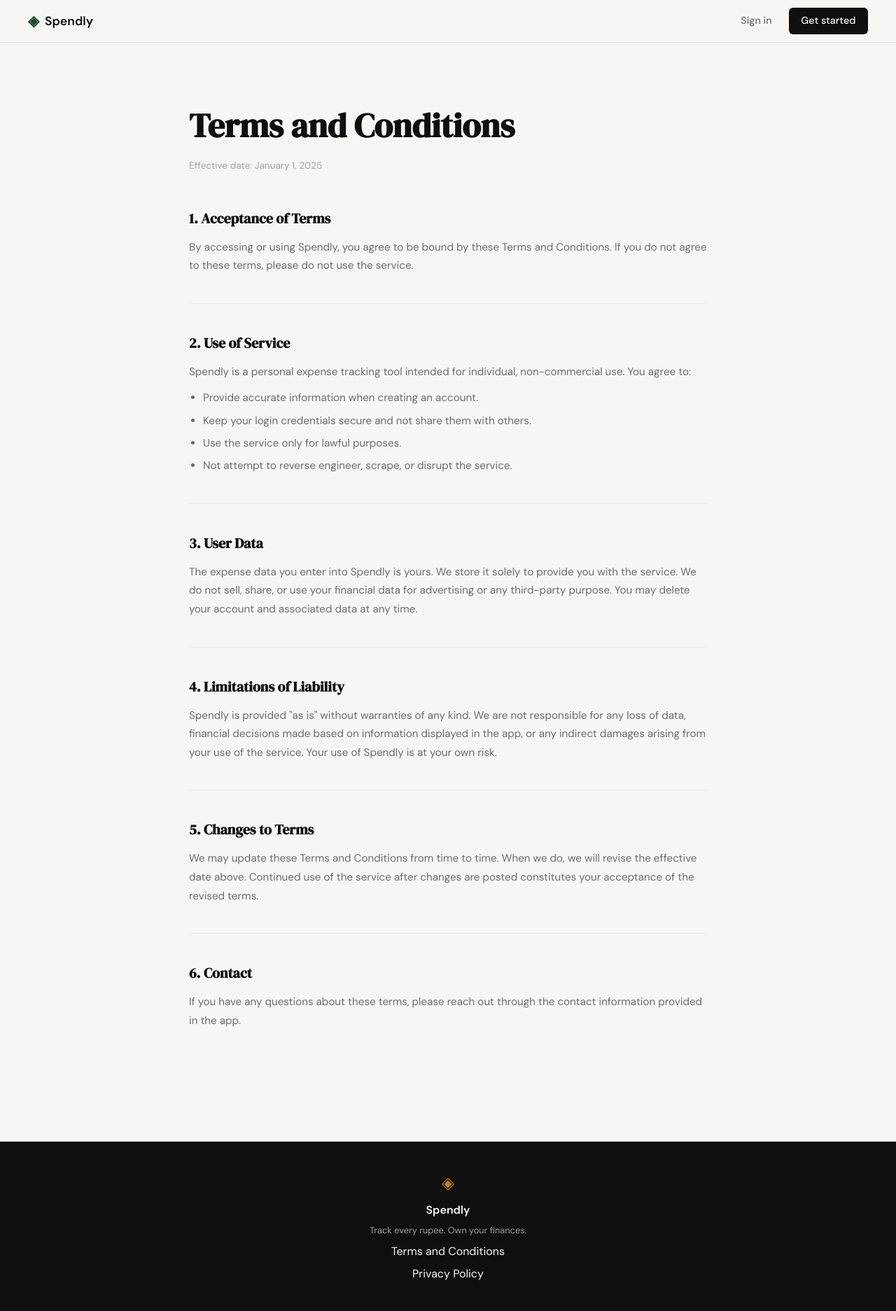
After one commit to zakhmicr7/spendly, a Flask app: page /terms in a window 1280 px wide. The commit adds this page. Shown: the whole page at 70% size. Run offline with Flask 3, Linux system fonts and the light colour scheme.

Commit message:
landing page: add terms and conditions page and route

```diff
--- a/app.py
+++ b/app.py
@@ -10,6 +10,11 @@ app = Flask(__name__)
 @app.route("/")
 def landing():
     return render_template("landing.html")
+
+
+@app.route("/terms")
+def terms():
+    return render_template("terms.html")
 
 
 @app.route("/register")
--- a/static/css/style.css
+++ b/static/css/style.css
@@ -508,6 +508,69 @@ a { color: inherit; text-decoration: none; }
 }
 
 /* ------------------------------------------------------------------ */
+/* Legal pages (Terms, Privacy)                                        */
+/* ------------------------------------------------------------------ */
+
+.legal-page {
+    padding: 5rem 2rem;
+}
+
+.legal-inner {
+    max-width: 740px;
+    margin: 0 auto;
+}
+
+.legal-title {
+    font-family: var(--font-display);
+    font-size: clamp(2rem, 4vw, 3rem);
+    color: var(--ink);
+    margin-bottom: 0.5rem;
+}
+
+.legal-effective {
+    font-size: 0.85rem;
+    color: var(--ink-faint);
+    margin-bottom: 3rem;
+}
+
+.legal-section {
+    margin-bottom: 2.5rem;
+    padding-bottom: 2.5rem;
+    border-bottom: 1px solid var(--border-soft);
+}
+
+.legal-section:last-child {
+    border-bottom: none;
+}
+
+.legal-section h2 {
+    font-family: var(--font-display);
+    font-size: 1.25rem;
+    color: var(--ink);
+    margin-bottom: 0.75rem;
+}
+
+.legal-section p {
+    font-size: 0.95rem;
+    color: var(--ink-muted);
+    line-height: 1.75;
+}
+
+.legal-section ul {
+    margin-top: 0.75rem;
+    padding-left: 1.25rem;
+    display: flex;
+    flex-direction: column;
+    gap: 0.4rem;
+}
+
+.legal-section ul li {
+    font-size: 0.95rem;
+    color: var(--ink-muted);
+    line-height: 1.7;
+}
+
+/* ------------------------------------------------------------------ */
 /* Responsive                                                          */
 /* ------------------------------------------------------------------ */
 
--- a/templates/base.html
+++ b/templates/base.html
@@ -34,7 +34,7 @@
             <span class="brand-icon">◈</span>
             <span class="footer-name">Spendly</span>
             <p class="footer-copy">Track every rupee. Own your finances.</p>
-            <a href="#">Terms and Conditions</a>
+            <a href="/terms">Terms and Conditions</a>
             <a href="#">Privacy Policy</a>
         </div>
     </footer>
--- /dev/null
+++ b/templates/terms.html
@@ -0,0 +1,50 @@
+{% extends "base.html" %}
+
+{% block title %}Terms and Conditions — Spendly{% endblock %}
+
+{% block content %}
+
+<section class="legal-page">
+    <div class="legal-inner">
+        <h1 class="legal-title">Terms and Conditions</h1>
+        <p class="legal-effective">Effective date: January 1, 2025</p>
+
+        <div class="legal-section">
+            <h2>1. Acceptance of Terms</h2>
+            <p>By accessing or using Spendly, you agree to be bound by these Terms and Conditions. If you do not agree to these terms, please do not use the service.</p>
+        </div>
+
+        <div class="legal-section">
+            <h2>2. Use of Service</h2>
+            <p>Spendly is a personal expense tracking tool intended for individual, non-commercial use. You agree to:</p>
+            <ul>
+                <li>Provide accurate information when creating an account.</li>
+                <li>Keep your login credentials secure and not share them with others.</li>
+                <li>Use the service only for lawful purposes.</li>
+                <li>Not attempt to reverse engineer, scrape, or disrupt the service.</li>
+            </ul>
+        </div>
+
+        <div class="legal-section">
+            <h2>3. User Data</h2>
+            <p>The expense data you enter into Spendly is yours. We store it solely to provide you with the service. We do not sell, share, or use your financial data for advertising or any third-party purpose. You may delete your account and associated data at any time.</p>
+        </div>
+
+        <div class="legal-section">
+            <h2>4. Limitations of Liability</h2>
+            <p>Spendly is provided "as is" without warranties of any kind. We are not responsible for any loss of data, financial decisions made based on information displayed in the app, or any indirect damages arising from your use of the service. Your use of Spendly is at your own risk.</p>
+        </div>
+
+        <div class="legal-section">
+            <h2>5. Changes to Terms</h2>
+            <p>We may update these Terms and Conditions from time to time. When we do, we will revise the effective date above. Continued use of the service after changes are posted constitutes your acceptance of the revised terms.</p>
+        </div>
+
+        <div class="legal-section">
+            <h2>6. Contact</h2>
+            <p>If you have any questions about these terms, please reach out through the contact information provided in the app.</p>
+        </div>
+    </div>
+</section>
+
+{% endblock %}
```
